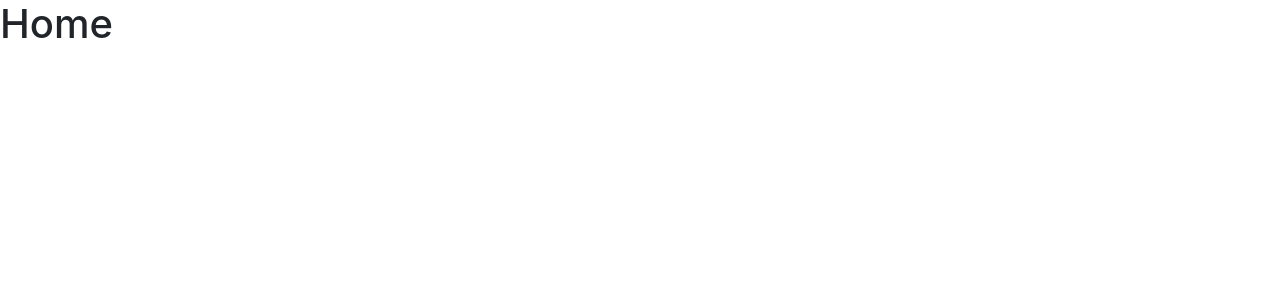
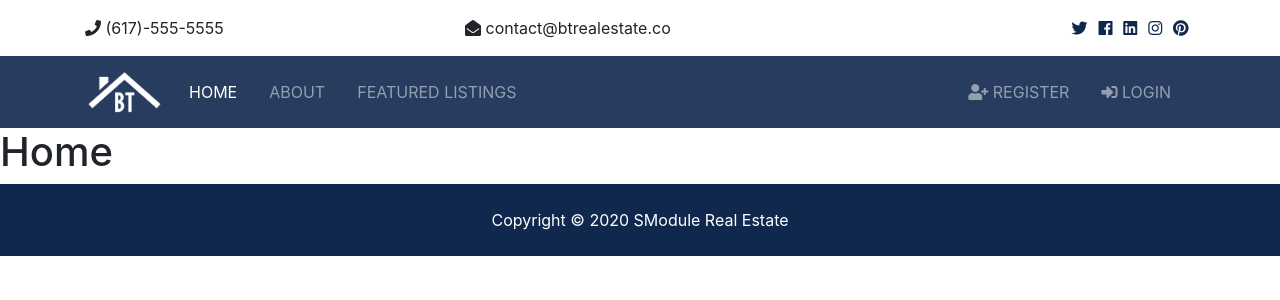
Before and after one commit to sabbirhossain540/Real-state-Project-Using-Django, a Django app: page / in a window 1280 px wide. Before the commit the part shown is almost empty. Shown: the top 300 px of the page. Run offline with Django 3.2, Linux system fonts and the light colour scheme; some libraries are stand-ins or nearby versions.

Commit message:
Todays 27 Tutorial Commit

```diff
--- a/rsp/templates/base.html
+++ b/rsp/templates/base.html
@@ -1,25 +1,40 @@
-<!doctype html>
+{% load static %}
+<!DOCTYPE html>
 <html lang="en">
-  <head>
-    <!-- Required meta tags -->
-    <meta charset="utf-8">
-    <meta name="viewport" content="width=device-width, initial-scale=1, shrink-to-fit=no">
 
-    <!-- Bootstrap CSS -->
-    <link rel="stylesheet" href="https://stackpath.bootstrapcdn.com/bootstrap/4.4.1/css/bootstrap.min.css" integrity="sha384-Vkoo8x4CGsO3+Hhxv8T/Q5PaXtkKtu6ug5TOeNV6gBiFeWPGFN9MuhOf23Q9Ifjh" crossorigin="anonymous">
+<head>
+  <meta charset="UTF-8">
+  <meta name="viewport" content="width=device-width, initial-scale=1.0">
+  <meta http-equiv="X-UA-Compatible" content="ie=edge">
+  <!-- Font Awesome -->
+  <link rel="stylesheet" href="{% static 'css/all.css' %}">
+  <!-- Bootstrap -->
+  <link rel="stylesheet" href="{% static 'css/bootstrap.css' %}">
+  <!-- Custom -->
+  <link rel="stylesheet" href="{% static 'css/style.css' %}">
 
-    <title>BT Real State</title>
-  </head>
+  <link rel="stylesheet" href="{% static 'css/lightbox.min.css' %}">
+
+  <title>SModule Real Estate</title>
+</head>
   <body>
+      <!-- Top Bar -->
+      {% include 'partials/_topbar.html' %}
+
+      <!-- Navbar -->
+      {% include 'partials/_navbar.html' %}
+
     {% block content %} {% endblock %}
+
+    <!-- Footer -->
+    {% include 'partials/_footer.html' %}
 
 
 
 
-
-
-    <script src="https://code.jquery.com/jquery-3.4.1.slim.min.js" integrity="sha384-J6qa4849blE2+poT4WnyKhv5vZF5SrPo0iEjwBvKU7imGFAV0wwj1yYfoRSJoZ+n" crossorigin="anonymous"></script>
-    <script src="https://cdn.jsdelivr.net/npm/popper.js@1.16.0/dist/umd/popper.min.js" integrity="sha384-Q6E9RHvbIyZFJoft+2mJbHaEWldlvI9IOYy5n3zV9zzTtmI3UksdQRVvoxMfooAo" crossorigin="anonymous"></script>
-    <script src="https://stackpath.bootstrapcdn.com/bootstrap/4.4.1/js/bootstrap.min.js" integrity="sha384-wfSDF2E50Y2D1uUdj0O3uMBJnjuUD4Ih7YwaYd1iqfktj0Uod8GCExl3Og8ifwB6" crossorigin="anonymous"></script>
+    <script src="{% static 'js/jquery-3.3.1.min.js' %} "></script>
+    <script src="{% static 'js/bootstrap.bundle.min.js' %} "></script>
+    <script src="{% static 'js/main.js' %} "></script>
+    <script src="{% static 'js/lightbox.min.js' %} "></script>
   </body>
 </html>
--- /dev/null
+++ b/rsp/templates/partials/_footer.html
@@ -0,0 +1,5 @@
+      <!-- Footer -->
+      <footer id="main-footer" class="py-4 bg-primary text-white text-center">
+        Copyright &copy;
+        <span class="year"></span> SModule Real Estate
+    </footer>
--- /dev/null
+++ b/rsp/templates/partials/_navbar.html
@@ -0,0 +1,38 @@
+{% load static %}
+<!-- Navbar -->
+<nav class="navbar navbar-expand-lg navbar-dark bg-primary sticky-top">
+    <div class="container">
+    <a class="navbar-brand" href="index.html">
+        <img src="{% static 'img/logo.png' %}" class="logo" alt="">
+    </a>
+    <button class="navbar-toggler" type="button" data-toggle="collapse" data-target="#navbarNavAltMarkup">
+        <span class="navbar-toggler-icon"></span>
+    </button>
+    <div class="collapse navbar-collapse" id="navbarNavAltMarkup">
+        <ul class="navbar-nav">
+        <li class="nav-item active mr-3">
+            <a class="nav-link" href="index.html">Home</a>
+        </li>
+        <li class="nav-item mr-3">
+            <a class="nav-link" href="about.html">About</a>
+        </li>
+        <li class="nav-item mr-3">
+            <a class="nav-link" href="listings.html">Featured Listings</a>
+        </li>
+        </ul>
+
+        <ul class="navbar-nav ml-auto">
+        <li class="nav-item mr-3">
+            <a class="nav-link" href="register.html">
+            <i class="fas fa-user-plus"></i> Register</a>
+        </li>
+        <li class="nav-item mr-3">
+            <a class="nav-link" href="login.html">
+            <i class="fas fa-sign-in-alt"></i>
+
+            Login</a>
+        </li>
+        </ul>
+    </div>
+    </div>
+</nav>
--- /dev/null
+++ b/rsp/templates/partials/_topbar.html
@@ -0,0 +1,32 @@
+ <!-- Top Bar -->
+ <section id="top-bar" class="p-3">
+    <div class="container">
+    <div class="row">
+        <div class="col-md-4">
+        <i class="fas fa-phone"></i> (617)-555-5555
+        </div>
+        <div class="col-md-4">
+        <i class="fas fa-envelope-open"></i> contact@btrealestate.co
+        </div>
+        <div class="col-md-4">
+        <div class="social text-right">
+            <a href="#">
+            <i class="fab fa-twitter"></i>
+            </a>
+            <a href="#">
+            <i class="fab fa-facebook"></i>
+            </a>
+            <a href="#">
+            <i class="fab fa-linkedin"></i>
+            </a>
+            <a href="#">
+            <i class="fab fa-instagram"></i>
+            </a>
+            <a href="#">
+            <i class="fab fa-pinterest"></i>
+            </a>
+        </div>
+        </div>
+    </div>
+    </div>
+</section>
```
